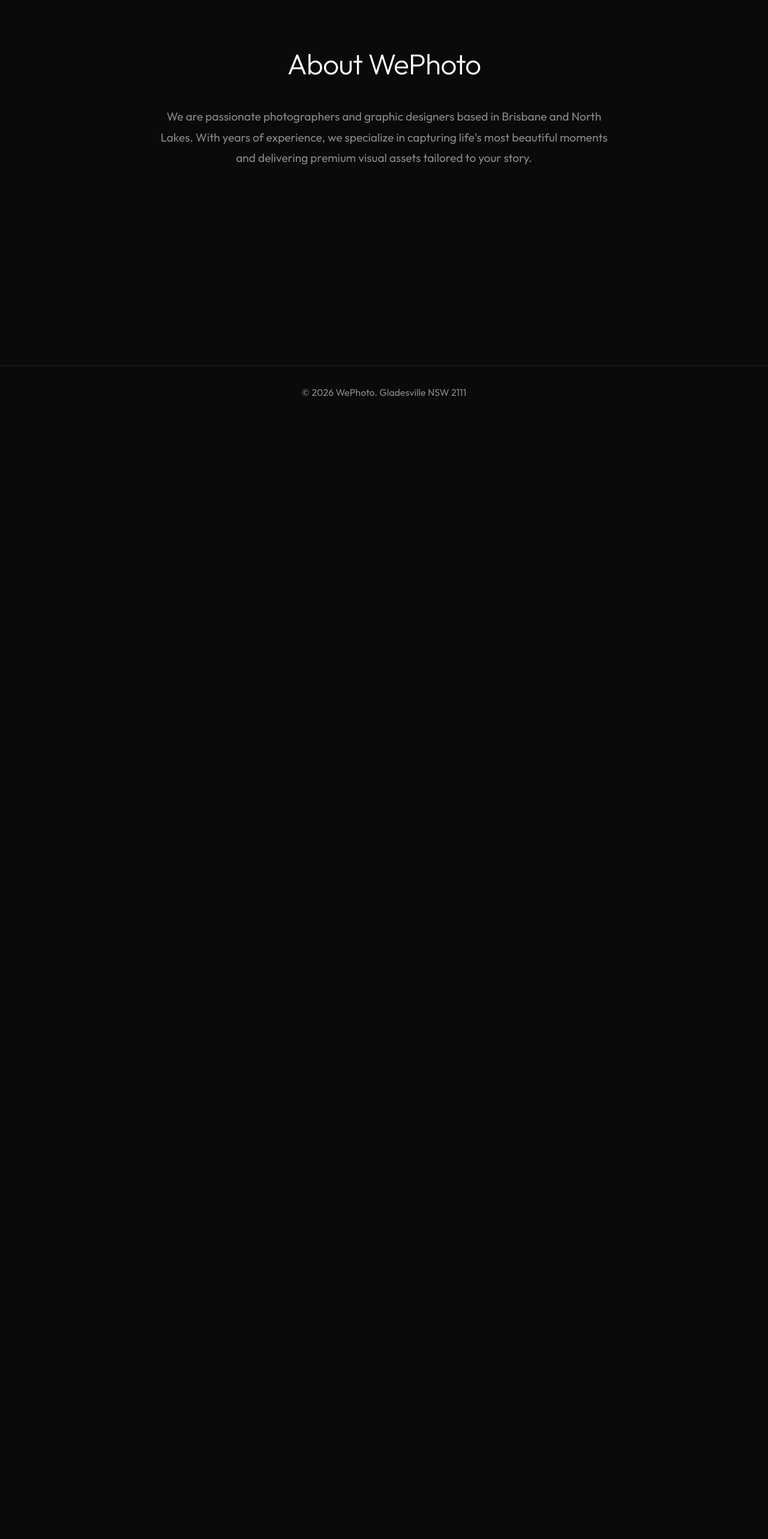
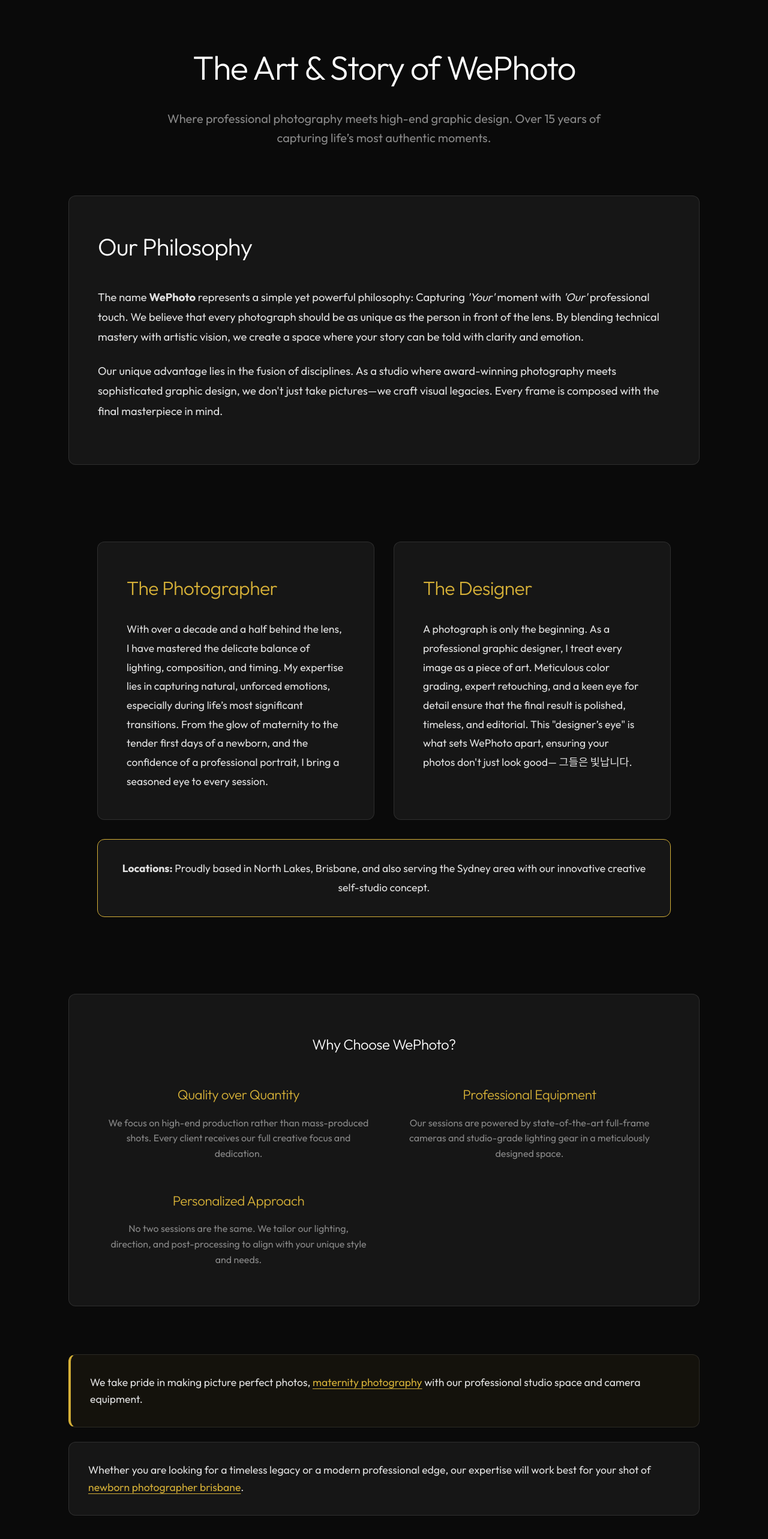
Before and after one commit to nom8352/wephoto, a React (Vite) app: page /about in a window 1280 px wide. Shown: the part 100-2666 px from the top of the page at 60% size. Before the commit the page ends 800 px from the top, so only its background shows below. Built offline with nearby package versions, Linux system fonts and the light colour scheme.

Commit message:
feat: expand about page with artist story and SEO synergy

```diff
--- /dev/null
+++ b/src/pages/About.css
@@ -0,0 +1,123 @@
+.about {
+  max-width: 1100px;
+  margin: 0 auto;
+  padding: 4rem 1.5rem;
+  display: flex;
+  flex-direction: column;
+  gap: 5rem;
+}
+
+.about-header {
+  text-align: center;
+}
+
+.about-section {
+  padding: 3rem;
+  line-height: 1.8;
+}
+
+.about-section h2 {
+  font-size: 2.5rem;
+  margin-bottom: 2rem;
+  color: var(--primary);
+}
+
+.section-content p {
+  font-size: 1.15rem;
+  margin-bottom: 1.5rem;
+  color: var(--text);
+}
+
+.artist-grid {
+  display: grid;
+  grid-template-columns: repeat(auto-fit, minmax(400px, 1fr));
+  gap: 2rem;
+  margin-bottom: 2rem;
+}
+
+.artist-card {
+  padding: 3rem;
+  display: flex;
+  flex-direction: column;
+  gap: 1.5rem;
+}
+
+.artist-card h3 {
+  font-size: 2rem;
+  color: var(--accent);
+}
+
+.artist-card p {
+  font-size: 1.1rem;
+  color: var(--text);
+  line-height: 1.8;
+}
+
+.location-info {
+  padding: 2rem;
+  text-align: center;
+  font-size: 1.1rem;
+  border-color: var(--accent);
+}
+
+.why-choose-us {
+  padding: 4rem;
+  text-align: center;
+}
+
+.usp-grid {
+  display: grid;
+  grid-template-columns: repeat(auto-fit, minmax(280px, 1fr));
+  gap: 3rem;
+  margin-top: 3rem;
+}
+
+.usp-item h4 {
+  font-size: 1.4rem;
+  margin-bottom: 1rem;
+  color: var(--accent);
+}
+
+.usp-item p {
+  color: var(--muted);
+  line-height: 1.6;
+}
+
+.about-seo {
+  display: flex;
+  flex-direction: column;
+  gap: 1.5rem;
+}
+
+.about-cta {
+  text-align: center;
+  padding: 5rem 2rem;
+}
+
+.cta-links {
+  display: flex;
+  gap: 1.5rem;
+  justify-content: center;
+  margin-top: 3rem;
+}
+
+.cta-button.primary {
+  background: var(--accent);
+  color: var(--bg);
+  border: none;
+}
+
+.cta-button.primary:hover {
+  background: white;
+  color: var(--bg);
+}
+
+@media (max-width: 768px) {
+  .artist-grid {
+    grid-template-columns: 1fr;
+  }
+
+  .about-section {
+    padding: 2rem 1.5rem;
+  }
+}
--- a/src/pages/About.jsx
+++ b/src/pages/About.jsx
@@ -1,12 +1,92 @@
+import './About.css';
+import { Link } from 'react-router-dom';
+
 const About = () => {
   return (
-    <div className="about fade-in" style={{ padding: '4rem 1rem', maxWidth: '800px', margin: '0 auto', textAlign: 'center' }}>
-      <h1 style={{ fontSize: '3rem', marginBottom: '2rem' }}>About WePhoto</h1>
-      <p style={{ fontSize: '1.2rem', lineHeight: '1.8', color: 'var(--muted)' }}>
-        We are passionate photographers and graphic designers based in Brisbane and North Lakes.
-        With years of experience, we specialize in capturing life's most beautiful moments
-        and delivering premium visual assets tailored to your story.
-      </p>
+    <div className="about fade-in">
+      <header className="about-header">
+        <h1 className="page-title">The Art & Story of WePhoto</h1>
+        <p className="page-subtitle">Where professional photography meets high-end graphic design. Over 15 years of capturing life’s most authentic moments.</p>
+      </header>
+
+      <section className="about-section brand-story glass">
+        <div className="section-content">
+          <h2>Our Philosophy</h2>
+          <p>
+            The name <strong>WePhoto</strong> represents a simple yet powerful philosophy: Capturing <em>'Your'</em> moment with <em>'Our'</em> professional touch.
+            We believe that every photograph should be as unique as the person in front of the lens. By blending technical mastery with artistic vision,
+            we create a space where your story can be told with clarity and emotion.
+          </p>
+          <p>
+            Our unique advantage lies in the fusion of disciplines. As a studio where award-winning photography meets sophisticated graphic design,
+            we don't just take pictures—we craft visual legacies. Every frame is composed with the final masterpiece in mind.
+          </p>
+        </div>
+      </section>
+
+      <section className="about-section artist-background">
+        <div className="artist-grid">
+          <div className="artist-card glass">
+            <h3>The Photographer</h3>
+            <p>
+              With over a decade and a half behind the lens, I have mastered the delicate balance of lighting, composition, and timing.
+              My expertise lies in capturing natural, unforced emotions, especially during life’s most significant transitions.
+              From the glow of maternity to the tender first days of a newborn, and the confidence of a professional portrait, I bring a seasoned eye to every session.
+            </p>
+          </div>
+          <div className="artist-card glass">
+            <h3>The Designer</h3>
+            <p>
+              A photograph is only the beginning. As a professional graphic designer, I treat every image as a piece of art.
+              Meticulous color grading, expert retouching, and a keen eye for detail ensure that the final result is polished, timeless, and editorial.
+              This "designer’s eye" is what sets WePhoto apart, ensuring your photos don't just look good— 그들은 빛납니다.
+            </p>
+          </div>
+        </div>
+        <div className="location-info glass">
+          <p><strong>Locations:</strong> Proudly based in North Lakes, Brisbane, and also serving the Sydney area with our innovative creative self-studio concept.</p>
+        </div>
+      </section>
+
+      <section className="why-choose-us glass">
+        <h2>Why Choose WePhoto?</h2>
+        <div className="usp-grid">
+          <div className="usp-item">
+            <h4>Quality over Quantity</h4>
+            <p>We focus on high-end production rather than mass-produced shots. Every client receives our full creative focus and dedication.</p>
+          </div>
+          <div className="usp-item">
+            <h4>Professional Equipment</h4>
+            <p>Our sessions are powered by state-of-the-art full-frame cameras and studio-grade lighting gear in a meticulously designed space.</p>
+          </div>
+          <div className="usp-item">
+            <h4>Personalized Approach</h4>
+            <p>No two sessions are the same. We tailor our lighting, direction, and post-processing to align with your unique style and needs.</p>
+          </div>
+        </div>
+      </section>
+
+      <section className="mandatory-seo-section about-seo">
+        <div className="seo-block highlight glass">
+          <p>We take pride in making picture perfect photos, <a href="https://www.lookylooky.com.au/">maternity photography</a> with our professional studio space and camera equipment.</p>
+        </div>
+
+        <div className="seo-block glass">
+          <p>
+            Whether you are looking for a timeless legacy or a modern professional edge,
+            our expertise will work best for your shot of <a href="https://sweetlifephotography.com.au/">newborn photographer brisbane</a>.
+          </p>
+        </div>
+      </section>
+
+      <section className="cta-section about-cta">
+        <h3>Let’s create something beautiful together.</h3>
+        <p>Your journey deserves to be captured with the care and expertise it deserves.</p>
+        <div className="cta-links">
+          <Link to="/portfolio" className="cta-button glass">Explore Portfolio</Link>
+          <Link to="/contact" className="cta-button glass primary">Book Your Session</Link>
+        </div>
+      </section>
     </div>
   );
 };
```
Also changed, not shown: 갈매기/WephotoMain.jpg (added).
